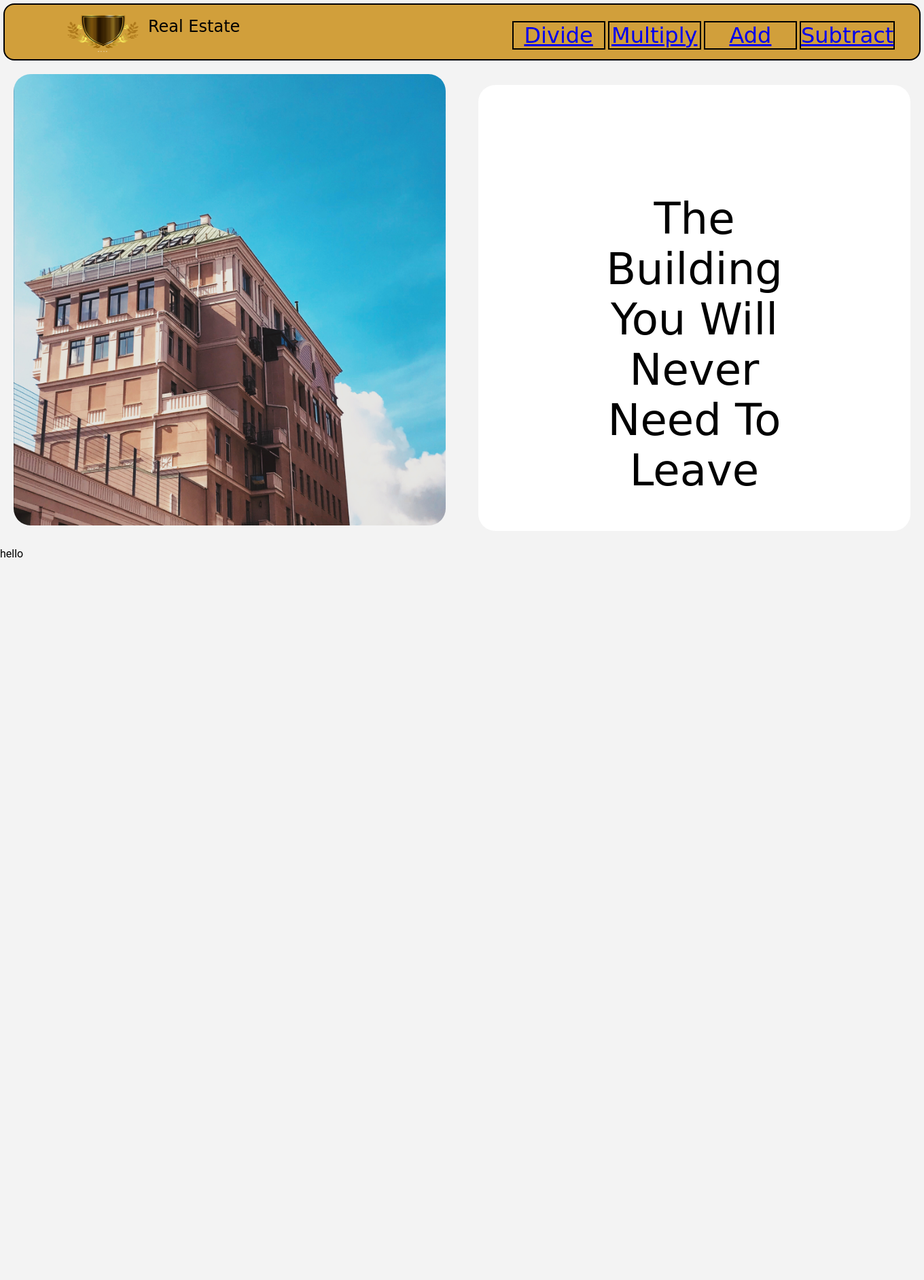
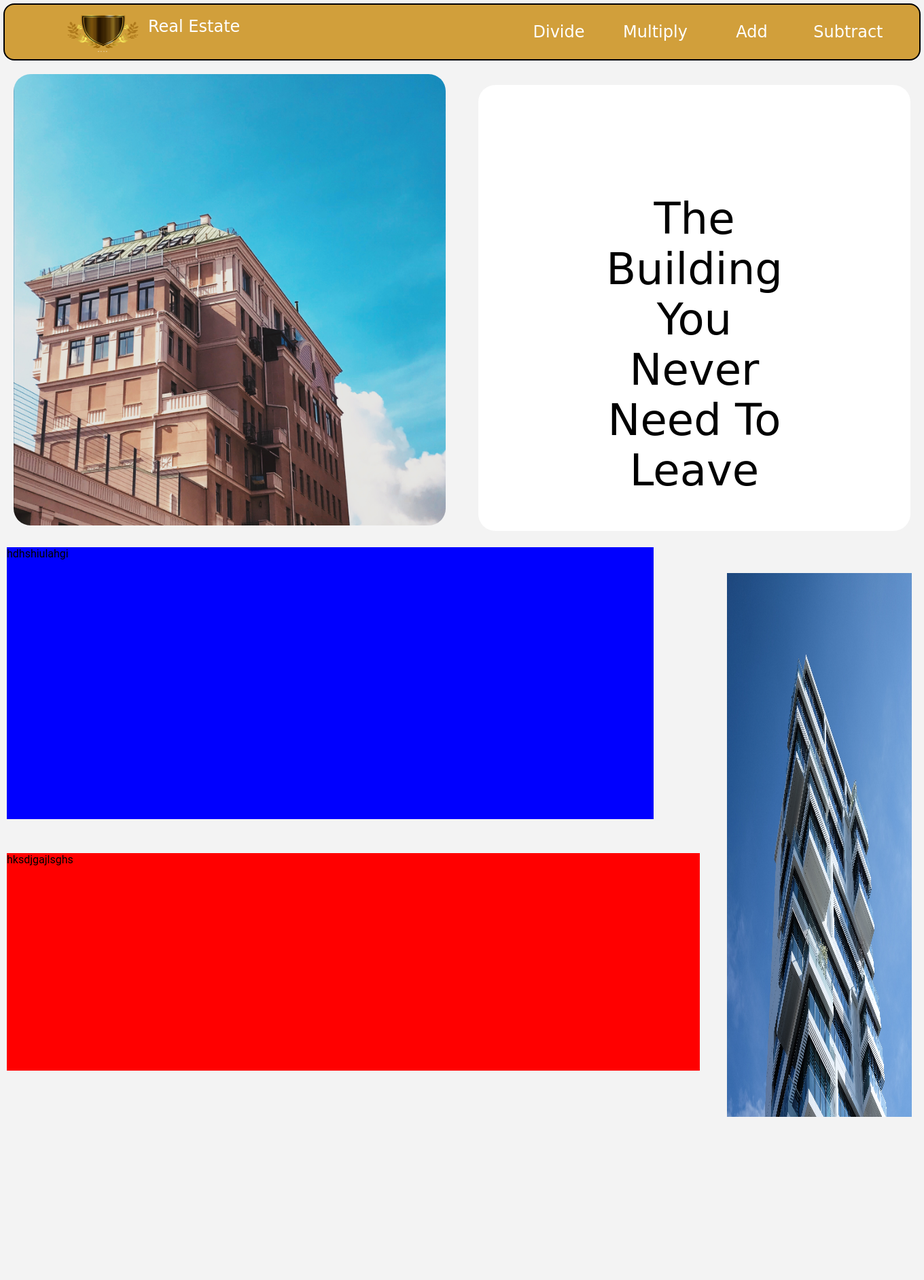
Before and after one commit to adityaprkshiitp/Django, a Django app: page / in a window 1360 px wide. Shown: the top 1883 px of the page at 68% size. Before the commit the page ends 820 px from the top, so only its background shows below. Run offline with Django 3.2, Linux system fonts and the light colour scheme.

Commit message:
new section

```diff
--- a/textutils/static/css/style.css
+++ b/textutils/static/css/style.css
@@ -46,6 +46,7 @@ nav .logo p {
   width: 50%;
   margin: 3px;
   padding-top: 15px;
+  color: white;
   font-size: x-large;
   font-family: 'Roboto', sans-serif;
   font-family: 'Waiting for the Sunrise', cursive;
@@ -60,7 +61,7 @@ nav ul {
   margin-left: 18rem;
   margin-right: 2rem;
   text-align: center;
-  font-size: xx-large;
+  font-size: x-large;
   font-family: 'Roboto', sans-serif;
   font-family: 'Waiting for the Sunrise', cursive;
   -webkit-box-align: center;
@@ -73,34 +74,62 @@ nav ul {
 
 nav ul li {
   width: 25%;
-  border: 2px solid #000;
-  margin-top: 16px;
+  margin-top: 7px;
   margin-right: 4px;
   margin-bottom: 7px;
+  font-family: 'Roboto', sans-serif;
+  font-family: 'Waiting for the Sunrise', cursive;
+}
+
+nav ul li a {
+  text-decoration: none;
+  cursor: pointer;
+  color: white;
 }
 
 nav ul li {
   width: 25%;
-  border: 2px solid #000;
-  margin-top: 16px;
+  margin-top: 7px;
   margin-right: 4px;
   margin-bottom: 7px;
+  font-family: 'Roboto', sans-serif;
+  font-family: 'Waiting for the Sunrise', cursive;
+}
+
+nav ul li a {
+  text-decoration: none;
+  cursor: pointer;
+  color: white;
 }
 
 nav ul li {
   width: 25%;
-  border: 2px solid #000;
-  margin-top: 16px;
+  margin-top: 7px;
   margin-right: 4px;
   margin-bottom: 7px;
+  font-family: 'Roboto', sans-serif;
+  font-family: 'Waiting for the Sunrise', cursive;
+}
+
+nav ul li a {
+  text-decoration: none;
+  cursor: pointer;
+  color: white;
 }
 
 nav ul li {
   width: 25%;
-  border: 2px solid #000;
-  margin-top: 16px;
+  margin-top: 7px;
   margin-right: 4px;
   margin-bottom: 7px;
+  font-family: 'Roboto', sans-serif;
+  font-family: 'Waiting for the Sunrise', cursive;
+}
+
+nav ul li a {
+  text-decoration: none;
+  cursor: pointer;
+  color: white;
 }
 
 .abody {
@@ -142,4 +171,32 @@ nav ul li {
   font-family: 'Roboto', sans-serif;
   font-family: 'Waiting for the Sunrise', cursive;
 }
+
+.two .block1 {
+  position: relative;
+  left: 10px;
+  width: 70%;
+  height: 50%;
+  background-color: blue;
+}
+
+.two img {
+  position: relative;
+  left: 590px;
+  right: 40px;
+  bottom: 362px;
+  width: 20%;
+  height: 100%;
+  margin-left: 30rem;
+  margin-right: 5rem;
+}
+
+.two .block2 {
+  position: relative;
+  bottom: 750px;
+  left: 10px;
+  width: 75%;
+  height: 40%;
+  background-color: red;
+}
 /*# sourceMappingURL=style.css.map */
--- a/textutils/static/css/style.scss
+++ b/textutils/static/css/style.scss
@@ -34,6 +34,7 @@ nav{
             width: 50%;
             margin: 3px;
             padding-top: 15px;
+            color: white;
             font-size:x-large;
             font-family: 'Roboto', sans-serif;
             font-family: 'Waiting for the Sunrise', cursive;
@@ -48,38 +49,62 @@ nav{
         margin-left: 18rem;
         margin-right: 2rem;
         text-align: center;
-        font-size: xx-large;
+        font-size: x-large;
         font-family: 'Roboto', sans-serif;
         font-family: 'Waiting for the Sunrise', cursive;
         align-items: center;
         display: flex;
         li{
             width: 25%;
-            border: 2px solid #000;
-            margin-top: 16px;
+            margin-top: 7px;
             margin-right: 4px;
             margin-bottom: 7px;
+            font-family: 'Roboto', sans-serif;
+            font-family: 'Waiting for the Sunrise', cursive;
+            a{
+                text-decoration: none;
+                cursor: pointer;
+                color:white;
+            }
         }
         li{
             width: 25%;
-            border: 2px solid #000;
-            margin-top: 16px;
+            margin-top: 7px;
             margin-right: 4px;
             margin-bottom: 7px;
+            font-family: 'Roboto', sans-serif;
+            font-family: 'Waiting for the Sunrise', cursive;
+            a{
+                text-decoration: none;
+                cursor: pointer;
+                color:white;
+            }
         }
         li{
             width: 25%;
-            border: 2px solid #000;
-            margin-top: 16px;
+            margin-top: 7px;
             margin-right: 4px;
             margin-bottom: 7px;
+            font-family: 'Roboto', sans-serif;
+            font-family: 'Waiting for the Sunrise', cursive;
+            a{
+                text-decoration: none;
+                cursor: pointer;
+                color:white;
+            }
         }
         li{
             width: 25%;
-            border: 2px solid #000;
-            margin-top: 16px;
+            margin-top: 7px;
             margin-right: 4px;
             margin-bottom: 7px;
+            font-family: 'Roboto', sans-serif;
+            font-family: 'Waiting for the Sunrise', cursive;
+            a{
+                text-decoration: none;
+                cursor: pointer;
+                color:white;
+            }
         }
 
     }
@@ -119,3 +144,30 @@ nav{
         }
     }
 }
+.two{
+    .block1{
+        position: relative;
+        left: 10px;
+        width: 70%;
+        height: 50%;
+        background-color: blue;
+    }
+    img{
+        position: relative;
+        left: 590px;
+        right: 40px;
+        bottom: 362px;
+        width: 20%;
+        height: 100%;
+        margin-left: 30rem;
+        margin-right: 5rem;
+    }
+    .block2{
+        position: relative;
+        bottom: 750px;
+        left: 10px;
+        width: 75%;
+        height: 40%;
+        background-color: red;
+    }
+}
--- a/textutils/templates/index.html
+++ b/textutils/templates/index.html
@@ -9,6 +9,7 @@
         <link rel="stylesheet" type="text/css" href="/static/css/style.css">
     </head>
     <body>
+     <!--this is section 1-->
         <section>
             <nav>
                 <div class="logo">
@@ -28,14 +29,20 @@
              </div>
              <div class="rightblock">
                  <p>
-                     The Building You Will Never Need To Leave
+                     The Building You Never Need To Leave
                  </p>
              </div>
          </div>
         </section>
-        <!--this was section 1-->
-        <section>
-            hello
+        <!--this is section 2-->
+        <section class="two">
+            <div class="block1">
+                hdhshiulahgi
+            </div>
+            <img src="../Media/pexels-timur-saglambilek-87223.jpg" alt="hello">
+            <div class="block2">
+                hksdjgajlsghs
+            </div>
         </section>
     </body>
 </html>
```
Also changed, not shown: textutils/Media/arch.jpg (added), textutils/Media/arch1.jpg (added), 1 other file.
